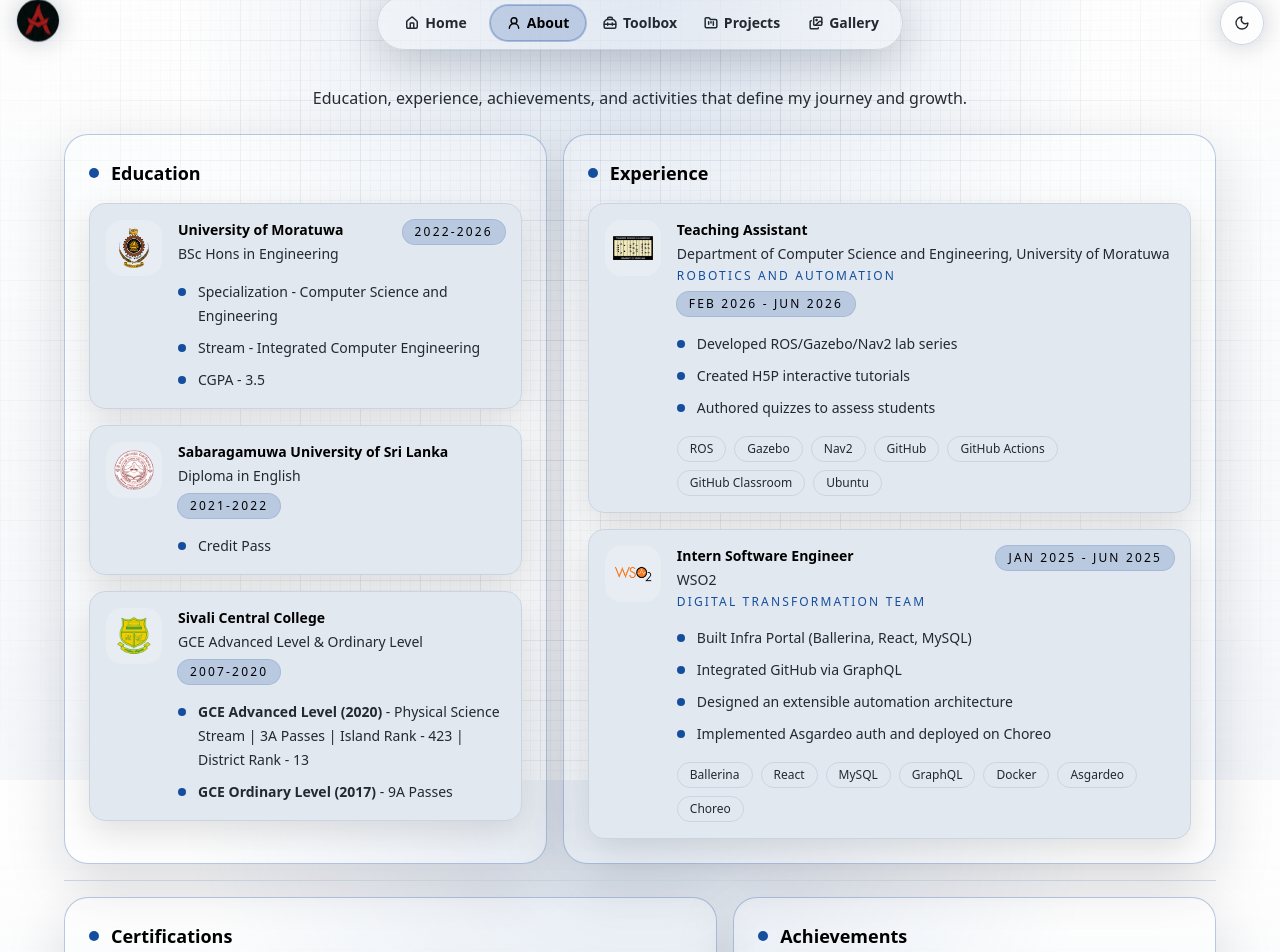
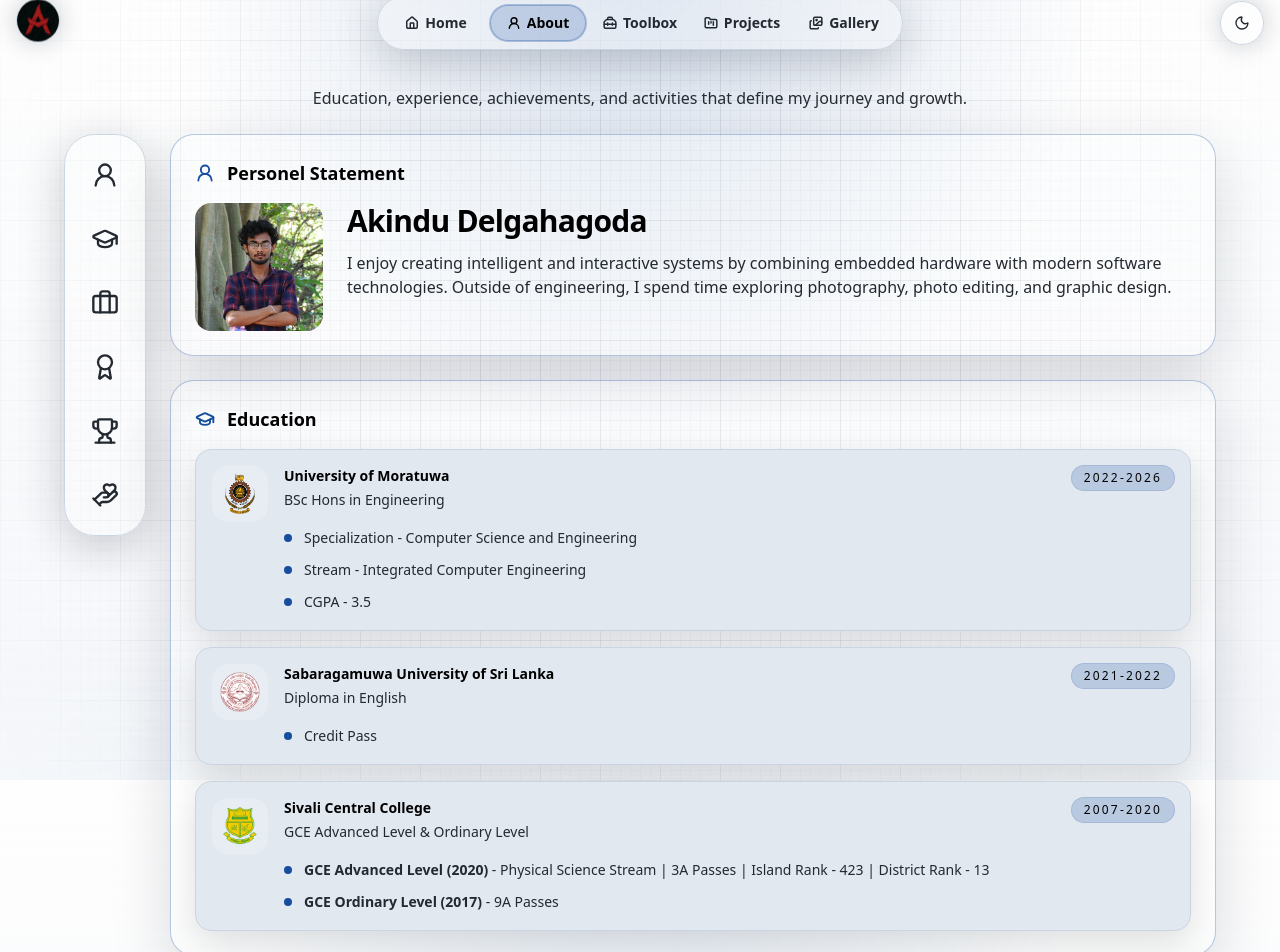
Before and after one commit to AkinduID/akinduid.github.io, a React (Vite) app: page /about in a window 1280 px wide. Shown: the part 20-972 px from the top of the page. Built offline with nearby package versions, Linux system fonts and the light colour scheme.

Commit message:
feat: add sidebar and section icons for about page

```diff
--- a/src/components/about/AchievementsSection.jsx
+++ b/src/components/about/AchievementsSection.jsx
@@ -1,8 +1,9 @@
+import { Trophy } from "lucide-react"
 import { SectionCard, SectionHeading, MetaCard } from "../common/CommonSection"
 
 export default function AchievementsSection({ sections }) {
   return (
-    <SectionCard title="Achievements">
+    <SectionCard title="Achievements" icon={Trophy}>
       <div className="space-y-6">
         {sections.map((section) => (
           <div key={section.title} className="space-y-4">
--- a/src/components/about/CertificationsSection.jsx
+++ b/src/components/about/CertificationsSection.jsx
@@ -1,3 +1,4 @@
+import { Award } from "lucide-react"
 import { SectionCard } from "../common/CommonSection"
 
 function CompactCertificationCard({ title, meta }) {
@@ -17,7 +18,7 @@ export default function CertificationsSection({ certifications = [] }) {
   }
 
   return (
-    <SectionCard title="Certifications">
+    <SectionCard title="Certifications" icon={Award}>
       <div className="grid gap-3 sm:grid-cols-2 lg:grid-cols-3 xl:grid-cols-4">
         {items.map((item) => (
           <CompactCertificationCard key={item.title} title={item.title} meta={item.meta} />
--- a/src/components/about/EducationSection.jsx
+++ b/src/components/about/EducationSection.jsx
@@ -1,8 +1,9 @@
+import { GraduationCap } from "lucide-react"
 import { SectionCard, EducationCard } from "../common/CommonSection"
 
 export default function EducationSection({ items }) {
   return (
-    <SectionCard title="Education">
+    <SectionCard title="Education" icon={GraduationCap}>
       <div className="space-y-4">
         {items.map((item) => (
           <EducationCard key={item.institution} {...item} />
--- a/src/components/about/ExperienceSection.jsx
+++ b/src/components/about/ExperienceSection.jsx
@@ -1,8 +1,9 @@
+import { Briefcase } from "lucide-react"
 import { SectionCard, ExperienceCard } from "../common/CommonSection"
 
 export default function ExperienceSection({ items }) {
   return (
-    <SectionCard title="Experience">
+    <SectionCard title="Experience" icon={Briefcase}>
       <div className="space-y-4">
         {items.map((item) => (
           <ExperienceCard key={item.company} {...item} />
--- /dev/null
+++ b/src/components/about/PersonalStatementSection.jsx
@@ -0,0 +1,47 @@
+import { useEffect, useState } from "react"
+import { UserRound } from "lucide-react"
+import { SectionCard } from "../common/CommonSection"
+
+import darkPortrait from "../../assets/images/me.jpg"
+import lightPortrait from "../../assets/images/me2.jpg"
+
+export default function PersonalStatementSection() {
+  const [isDark, setIsDark] = useState(() =>
+    document.documentElement.classList.contains("dark")
+  )
+
+  useEffect(() => {
+    const html = document.documentElement
+    const observer = new MutationObserver(() => {
+      setIsDark(html.classList.contains("dark"))
+    })
+
+    observer.observe(html, { attributes: true, attributeFilter: ["class"] })
+
+    return () => observer.disconnect()
+  }, [])
+
+  const portraitSrc = isDark ? darkPortrait : lightPortrait
+
+  return (
+    <SectionCard title="Personel Statement" icon={UserRound}>
+      <div className="flex flex-col items-center gap-5 sm:flex-row sm:items-start sm:gap-6">
+        <img
+          src={portraitSrc}
+          alt="Akindu Delgahagoda"
+          className="h-28 w-28 shrink-0 rounded-2xl object-cover object-center sm:h-32 sm:w-32"
+        />
+
+        <div className="min-w-0 flex-1 text-center sm:text-left">
+          <p className="text-2xl font-semibold tracking-tight text-[var(--theme-text-primary)] sm:text-3xl">
+            Akindu Delgahagoda
+          </p>
+
+          <p className="mt-3 text-sm leading-8 theme-text-secondary sm:text-base">
+            I enjoy creating intelligent and interactive systems by combining embedded hardware with modern software technologies. Outside of engineering, I spend time exploring photography, photo editing, and graphic design.
+          </p>
+        </div>
+      </div>
+    </SectionCard>
+  )
+}
--- /dev/null
+++ b/src/components/about/TopicsSummary.jsx
@@ -0,0 +1,62 @@
+import { motion } from "framer-motion"
+import { UserRound, GraduationCap, Briefcase, Award, Trophy, HandHeart } from "lucide-react"
+
+const topics = [
+  { id: "about-me", label: "About Me", Icon: UserRound },
+  { id: "education", label: "Education", Icon: GraduationCap },
+  { id: "experience", label: "Experience", Icon: Briefcase },
+  { id: "certifications", label: "Certifications", Icon: Award },
+  { id: "achievements", label: "Achievements", Icon: Trophy },
+  { id: "volunteering", label: "Volunteering", Icon: HandHeart },
+]
+
+const navVariants = {
+  hidden: { opacity: 0, y: -14, scale: 0.98 },
+  show: {
+    opacity: 1,
+    y: 0,
+    scale: 1,
+    transition: {
+      duration: 0.28,
+      ease: [0.22, 1, 0.36, 1],
+      staggerChildren: 0.035,
+    },
+  },
+}
+
+const itemVariants = {
+  hidden: { opacity: 0, y: -8 },
+  show: { opacity: 1, y: 0 },
+}
+
+function handleClick(id) {
+  const el = document.getElementById(id)
+  if (el) {
+    el.scrollIntoView({ behavior: "smooth", block: "start" })
+  }
+}
+
+export default function TopicsSummary() {
+  return (
+    <motion.nav
+      variants={navVariants}
+      initial="hidden"
+      animate="show"
+      className="theme-nav-shell w-fit min-w-14 rounded-[1.90rem] p-3"
+    >
+      <div className="flex flex-col items-center gap-2">
+        {topics.map(({ id, label, Icon }) => (
+          <motion.div key={id} variants={itemVariants} transition={{ duration: 0.16 }}>
+            <button
+              onClick={() => handleClick(id)}
+              title={label}
+              className="theme-nav-link flex h-14 !w-14 items-center justify-center rounded-xl !px-0"
+            >
+              <Icon className="h-7 w-7 shrink-0" strokeWidth={2} />
+            </button>
+          </motion.div>
+        ))}
+      </div>
+    </motion.nav>
+  )
+}
--- a/src/components/about/VolunteeringSection.jsx
+++ b/src/components/about/VolunteeringSection.jsx
@@ -1,8 +1,9 @@
+import { HandHeart } from "lucide-react"
 import { SectionCard, VolunteeringCard } from "../common/CommonSection"
 
 export default function VolunteeringSection({ sections }) {
   return (
-    <SectionCard title="Volunteering and Extra-curricular Activities">
+    <SectionCard title="Volunteering and Extra-curricular Activities" icon={HandHeart}>
       <div className="grid gap-4 xl:grid-cols-2">
         {sections.map((section) => (
           <VolunteeringCard
--- a/src/components/common/CommonSection.jsx
+++ b/src/components/common/CommonSection.jsx
@@ -1,8 +1,12 @@
-export function SectionCard({ title, children, className = "" }) {
+export function SectionCard({ title, icon: Icon, children, className = "" }) {
   return (
     <section className={`theme-card rounded-3xl p-5 sm:p-6 ${className}`}>
       <div className="flex items-center gap-3">
-        <span className="h-2.5 w-2.5 shrink-0 rounded-full bg-[var(--theme-accent)]" />
+        {Icon ? (
+          <Icon className="h-5 w-5 shrink-0 text-[var(--theme-accent)]" strokeWidth={2.25} />
+        ) : (
+          <span className="h-2.5 w-2.5 shrink-0 rounded-full bg-[var(--theme-accent)]" />
+        )}
         <h2 className="text-lg font-semibold text-[var(--theme-text-primary)]">{title}</h2>
       </div>
       <div className="mt-4">{children}</div>
--- a/src/index.css
+++ b/src/index.css
@@ -209,7 +209,7 @@
     position: relative;
     z-index: 10;
     flex: 1 1 0%;
-    overflow: hidden;
+    overflow: clip;
   }
 
   .theme-card {
--- a/src/pages/About.jsx
+++ b/src/pages/About.jsx
@@ -1,4 +1,6 @@
 import PageShell from "../components/common/PageShell"
+import TopicsSummary from "../components/about/TopicsSummary"
+import PersonalStatementSection from "../components/about/PersonalStatementSection"
 import EducationSection from "../components/about/EducationSection"
 import ExperienceSection from "../components/about/ExperienceSection"
 import CertificationsSection from "../components/about/CertificationsSection"
@@ -9,23 +11,37 @@ import { educationItems, experienceItems, achievementSections, certifications, v
 export default function About() {
   return (
     <PageShell description="Education, experience, achievements, and activities that define my journey and growth.">
-      <div className="grid gap-4 theme-text-secondary">
-        <div className="grid gap-4 xl:grid-cols-[0.85fr_1.15fr]">
-          <EducationSection items={educationItems} />
-          <ExperienceSection items={experienceItems} />
+      <div className="xl:grid xl:gap-6 xl:grid-cols-[auto_1fr]">
+        {/* Left Column — Sticky Topics Summary */}
+        <div className="hidden xl:sticky xl:top-28 xl:self-start xl:block">
+          <TopicsSummary />
         </div>
 
-        <div className="h-px w-full bg-[var(--theme-border)]" />
+        {/* Right Column — All Sections */}
+        <div className="grid gap-6">
+          <div id="about-me" className="scroll-mt-28">
+            <PersonalStatementSection />
+          </div>
 
-        <div className="grid gap-4 xl:grid-cols-[1.15fr_0.85fr]">
-          <CertificationsSection certifications={certifications} />
-          <AchievementsSection sections={achievementSections} />
-        </div>
+          <div id="education" className="scroll-mt-28">
+            <EducationSection items={educationItems} />
+          </div>
 
-        <div className="h-px w-full bg-[var(--theme-border)]" />
+          <div id="experience" className="scroll-mt-28">
+            <ExperienceSection items={experienceItems} />
+          </div>
 
-        <div>
-          <VolunteeringSection sections={volunteeringSections} />
+          <div id="certifications" className="scroll-mt-28">
+            <CertificationsSection certifications={certifications} />
+          </div>
+
+          <div id="achievements" className="scroll-mt-28">
+            <AchievementsSection sections={achievementSections} />
+          </div>
+
+          <div id="volunteering" className="scroll-mt-28">
+            <VolunteeringSection sections={volunteeringSections} />
+          </div>
         </div>
       </div>
     </PageShell>
```
